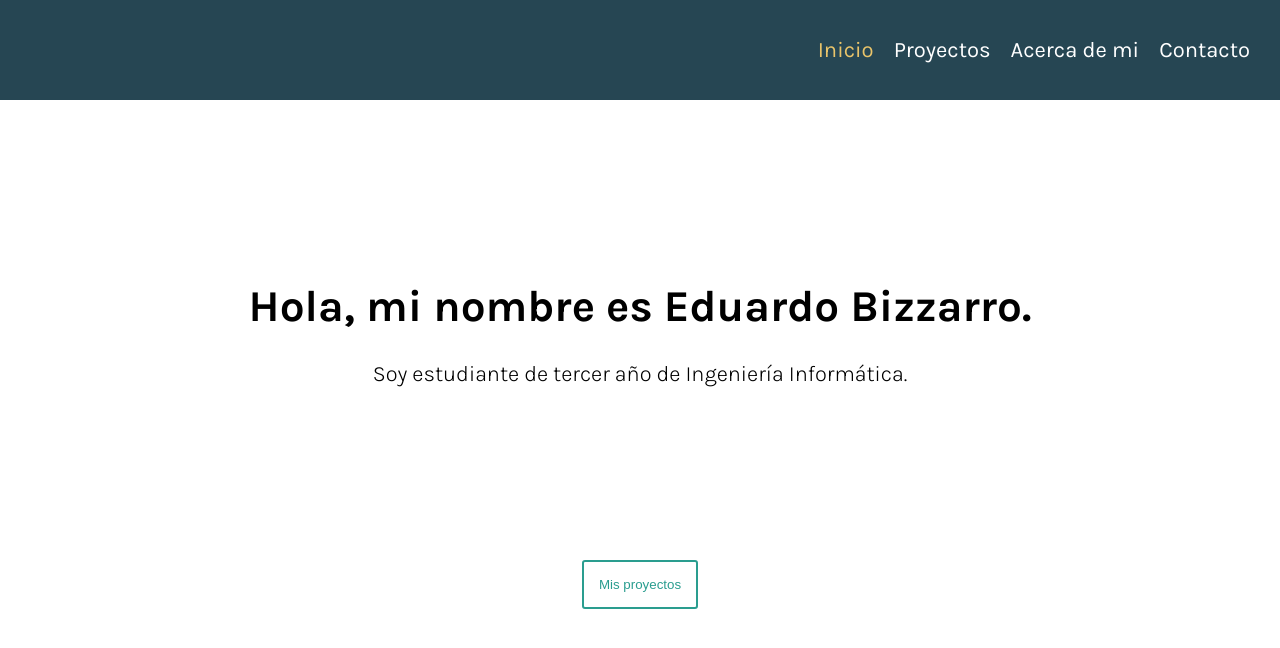
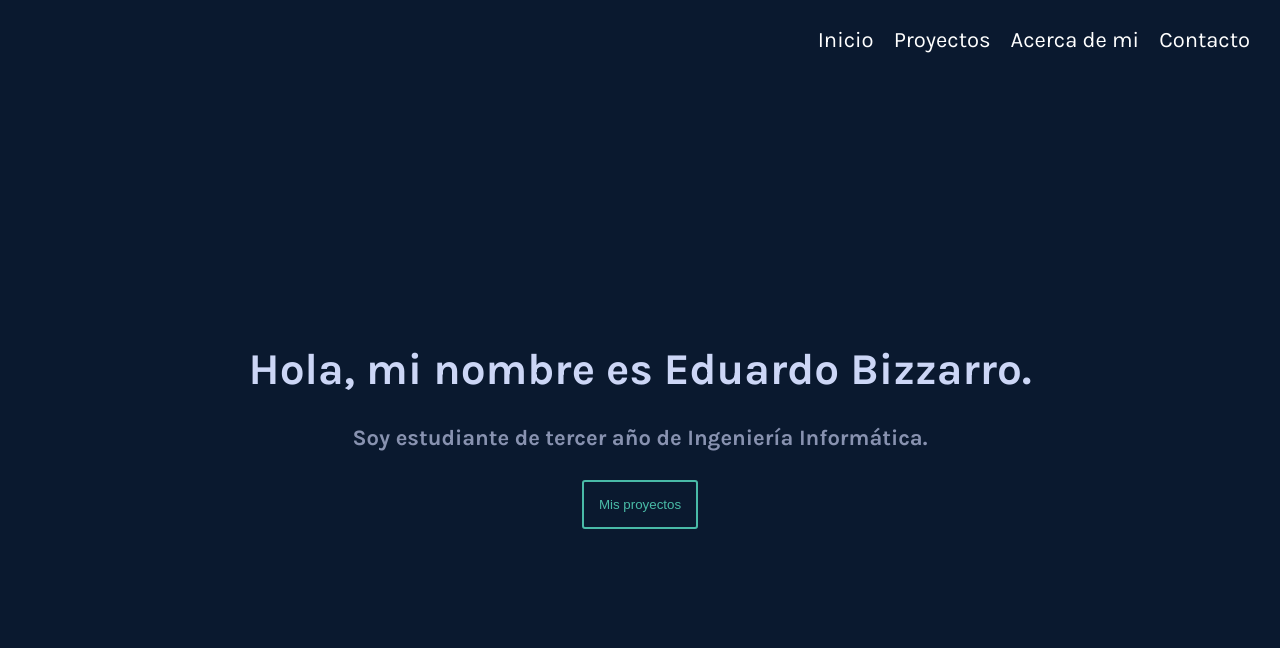
Before and after one commit to eduardobizz97/my-portfolio, a React (Create React App) app: page /projectos in a window 1280 px wide. Shown: the top 648 px of the page. Built offline with nearby package versions, Linux system fonts and the light colour scheme.

Commit message:
enhancing the ui

```diff
--- a/src/App.js
+++ b/src/App.js
@@ -1,20 +1,17 @@
-
 import React from "react";
 import { HashRouter } from "react-router-dom";
-import styled from 'styled-components';
+import styled from "styled-components";
 
 import Portfolio from "./containers/Portfolio";
 
 const Portafolio = styled(Portfolio)`
-  font-family: 'Karla', sans-serif;
+  font-family: "Karla", sans-serif;
 `;
 
 const App = () => {
   return (
     <HashRouter>
-      <React.Fragment>
-        <Portafolio />
-      </React.Fragment>
+      <Portafolio />
     </HashRouter>
   );
 };
--- a/src/components/Biography.js
+++ b/src/components/Biography.js
@@ -1,15 +1,22 @@
 import React from "react";
 import styled from "styled-components";
+import { COLORS } from "../constants/Theme";
 
 const BiographyContainer = styled.div`
+
   text-align: center;
+
+  h1,h2,h3,h5{
+    color: ${COLORS.fontColorPrimay};
+  }
+  h4{color: ${COLORS.fontColorAccent};}
 `;
 
 const Biography = () => {
   return (
     <BiographyContainer>
       <h1>Hola, mi nombre es Eduardo Bizzarro.</h1>
-      <p>Soy estudiante de tercer año de Ingeniería Informática.</p>
+      <h4>Soy estudiante de tercer año de Ingeniería Informática.</h4>
     </BiographyContainer>
   );
 };
--- a/src/components/Header.js
+++ b/src/components/Header.js
@@ -7,7 +7,7 @@ const Container = styled.div`
   width: 100%;
   height: 270px;
   overflow: hidden;
-  background-color: ${COLORS.primaryColor};
+  background-color: ${COLORS.accent};
   display: flex;
   flex-direction: row;
   justify-content: center;
@@ -16,7 +16,7 @@ const Container = styled.div`
 
 const MyKnowledge = styled.p`
   text-align: center;
-  color: white;
+  color: ${COLORS.primaryColor};
   font-size: ${SIZES.bigTitle};
 `;
 
--- a/src/components/MyButton.js
+++ b/src/components/MyButton.js
@@ -4,11 +4,16 @@ import { COLORS } from '../constants/Theme';
 
 const Button = styled.button`
   cursor: pointer;
+  opacity: 0.7;
   padding: 15px;
-  background-color: white;
+  background-color: transparent;
   border: 2px solid ${COLORS.primaryColor};
   color: ${COLORS.primaryColor};
   border-radius: 3px;
+  &:hover{
+    opacity: 1;
+
+  }
 `;
 
 const MyButton = props => {
--- a/src/components/Navbar.js
+++ b/src/components/Navbar.js
@@ -1,7 +1,8 @@
 import React, { useState } from "react";
-import { NavLink, Route, Switch, withRouter } from "react-router-dom";
+import { NavLink,Route, Switch, withRouter } from "react-router-dom";
 import {
   Nav,
+  NavContainer,
   HamburguerMenu,
   OpenMenu,
   CloseMenu,
@@ -13,6 +14,9 @@ import ContactContainer from "../containers/contact-me/ContactContainer";
 import HomeContainer from "../containers/home/HomeContainer";
 import ProjectsContainer from "../containers/projects/ProjectsContainer";
 import { COLORS } from "../constants/Theme";
+
+
+
 
 const Navbar = (props) => {
   const [burguermenu, setBurguermenu] = useState(false);
@@ -28,9 +32,9 @@ const Navbar = (props) => {
           to="/"
           exact
           className="link"
-          style={{ color: "white", textDecoration: "none" }}
-          activeStyle={{ color: "#e9c46a"}}
-          onClick={()=>setBurguermenu(false)}
+
+          // activeStyle={{ color: "#e9c46a" }}
+          onClick={() => setBurguermenu(false)}
         >
           Inicio
         </NavLink>
@@ -39,9 +43,9 @@ const Navbar = (props) => {
         <NavLink
           to="/projectos"
           className="link"
-          style={{ color: "white", textDecoration: "none" }}
-          activeStyle={{ color: "#e9c46a" }}
-          onClick={()=>setBurguermenu(false)}
+
+          // activeStyle={{ color: "#e9c46a" }}
+          onClick={() => setBurguermenu(false)}
         >
           Proyectos
         </NavLink>
@@ -50,9 +54,9 @@ const Navbar = (props) => {
         <NavLink
           to="/acerca"
           className="link"
-          style={{ color: "white", textDecoration: "none" }}
-          activeStyle={{ color: "#e9c46a" }}
-          onClick={()=>setBurguermenu(false)}
+
+          // activeStyle={{ color: "#e9c46a" }}
+          onClick={() => setBurguermenu(false)}
         >
           Acerca de mi
         </NavLink>
@@ -61,20 +65,20 @@ const Navbar = (props) => {
         <NavLink
           to="/contacto"
           className="link"
-          style={{ color: "white", textDecoration: "none" }}
-          activeStyle={{ color: "#e9c46a" }}
-          onClick={()=>setBurguermenu(false)}
+          // activeStyle={{ color: "#e9c46a" }}
+          onClick={() => setBurguermenu(false)}
         >
           Contacto
         </NavLink>
       </li>
     </ul>
   );
+    console.log(props);
+  return (
 
-  return (
-    <div>
-      <div style={{position: 'sticky', top: 0}}>
-        <header >
+    <NavContainer style={{height: '100%'}}>
+      <div style={{ position: "sticky", top: 0 }}>
+        <header>
           <Nav>
             {NavbarComponent}
             <li>
@@ -99,7 +103,7 @@ const Navbar = (props) => {
           <Route component={HomeContainer} />
         </Switch>
       </BodyContainer>
-    </div>
+    </NavContainer>
   );
 };
 
--- a/src/components/NavbarStyle.js
+++ b/src/components/NavbarStyle.js
@@ -1,11 +1,20 @@
 import styled from "styled-components";
 import { COLORS } from "../constants/Theme";
+import { NavLink as Link } from "react-router-dom";
+import { FaBars, FaTimes } from "react-icons/fa";
 
-import { FaBars, FaTimes } from "react-icons/fa";
-export const BodyContainer = styled.div``;
+export const NavContainer = styled.div`
+
+
+`;
+
+export const BodyContainer = styled.div`
+
+  background-color: ${COLORS.accent};
+`;
 
 export const Nav = styled.nav`
-  height: 100px;
+  height: 80px;
   display: flex;
   flex-direction: row;
   align-items: center;
@@ -17,6 +26,11 @@ export const Nav = styled.nav`
     flex-direction: row;
     justify-content: center;
     margin: 0;
+
+
+
+
+
     @media (max-width: 768px) {
       .link {
         display: none;
@@ -24,11 +38,21 @@ export const Nav = styled.nav`
     }
   }
   li {
-
     text-decoration: none;
     display: inline-block;
     margin: 10px;
     font-weight: 400;
+
+
+  }
+
+  .link{
+    color:white;
+    text-decoration: none;
+    &:hover {
+
+      color: ${COLORS.primaryColor};
+    }
   }
 
   @media (max-width: 768px) {
@@ -58,21 +82,29 @@ export const HamburguerMenu = styled.nav`
     }
 
     li {
-
+      width: 100%;
+      margin-top: 10px;
+      border-radius: 5px;
+      text-align: center;
       list-style: none;
       text-decoration: none;
     }
+    .link{
+    color:white;
+    text-decoration: none;
+    &:hover {
+
+      color: ${COLORS.primaryColor};
+    }
+  }
   }
 `;
 
 export const OpenMenu = styled(FaBars)`
   padding: 5px;
   display: none;
-  background-color: white;
-  color: ${COLORS.accent};
+  color: ${COLORS.primaryColor};
   font-size: 35px;
-  border: 1px solid white;
-  border-radius: 8px;
   &:hover {
     cursor: pointer;
   }
@@ -85,11 +117,8 @@ export const OpenMenu = styled(FaBars)`
 export const CloseMenu = styled(FaTimes)`
   padding: 5px;
   display: none;
-  background-color: white;
-  color: ${COLORS.accent};
+  color: ${COLORS.primaryColor};
   font-size: 35px;
-  border: 1px solid white;
-  border-radius: 8px;
   &:hover {
     cursor: pointer;
   }
--- a/src/constants/Theme.js
+++ b/src/constants/Theme.js
@@ -1,6 +1,8 @@
 export const COLORS = {
-  primaryColor: '#2a9d8f',
-  accent: '#264653'
+  primaryColor: '#64FFDA',
+  accent: '#0A192F',
+  fontColorPrimay: '#CCD6F6',
+  fontColorAccent: '#8892B0'
 }
 
 export const SIZES = {
--- a/src/containers/Portfolio.js
+++ b/src/containers/Portfolio.js
@@ -1,14 +1,17 @@
-import React from 'react';
-import styled from 'styled-components';
+import React from "react";
+import styled from "styled-components";
 
-import Navbar from '../components/Navbar';
+import Navbar from "../components/Navbar";
 
+const Nav = styled(Navbar)`
 
+`;
 
 const Portfolio = () => {
   return (
     <React.Fragment>
-      <Navbar/>
+      <Nav />
+
     </React.Fragment>
   );
 };
--- a/src/containers/home/HomeContainer.js
+++ b/src/containers/home/HomeContainer.js
@@ -3,29 +3,40 @@ import styled from "styled-components";
 import AboutmeImage from "../../components/AboutmeImage";
 import Biography from "../../components/Biography";
 import MyButton from "../../components/MyButton";
+import { COLORS } from "../../constants/Theme";
+
 
 const Container = styled.div`
+  position: fixed;
+  width: 100%;
+  height: 100%;
   display: flex;
   flex-direction: column;
-  justify-content: center;
+  background-color: ${COLORS.accent};
 `;
 const Header = styled.div`
-  padding:30px;
-  height: 400px;
+  background-color:transparent;
+  width: 100%;
+  height: 100%;
   display: flex;
-  flex-direction: row;
-  justify-content: space-around;
+  flex-direction: column;
+  justify-content: flex-end;
   align-items:center;
 `;
 
 const FooterButton = styled.div`
+  background-color:transparent;
   display: flex;
-  justify-content: center;
+  width: 100%;
+  height: 100%;
+  flex-direction: column;
+  align-items: center;
+  justify-content: flex-start;
 `;
 
 const HomeContainer = () => {
   const projectsClickHandler = ()=>{
-    alert('chupalo');
+    alert('chupklalo');
   }
   return (
     <Container>
--- a/src/index.css
+++ b/src/index.css
@@ -1,4 +1,11 @@
-body {
+html{
+  height: 100%;
+}
+#root{
+  height: 100%;
+}
+body{
+  height: 100%;
   margin: 0;
   font-family: 'Karla', sans-serif;
   font-size: 22px;
```
Also changed, not shown: 15 other files (tests, documents, lock files or other folders).
